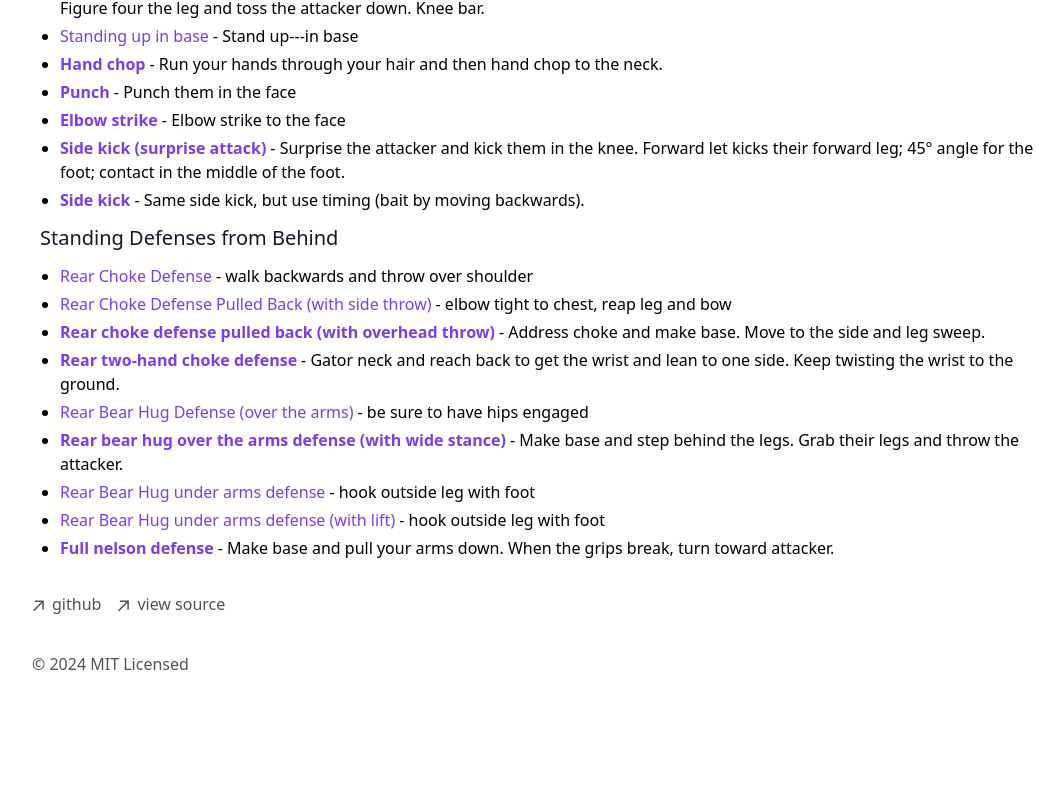
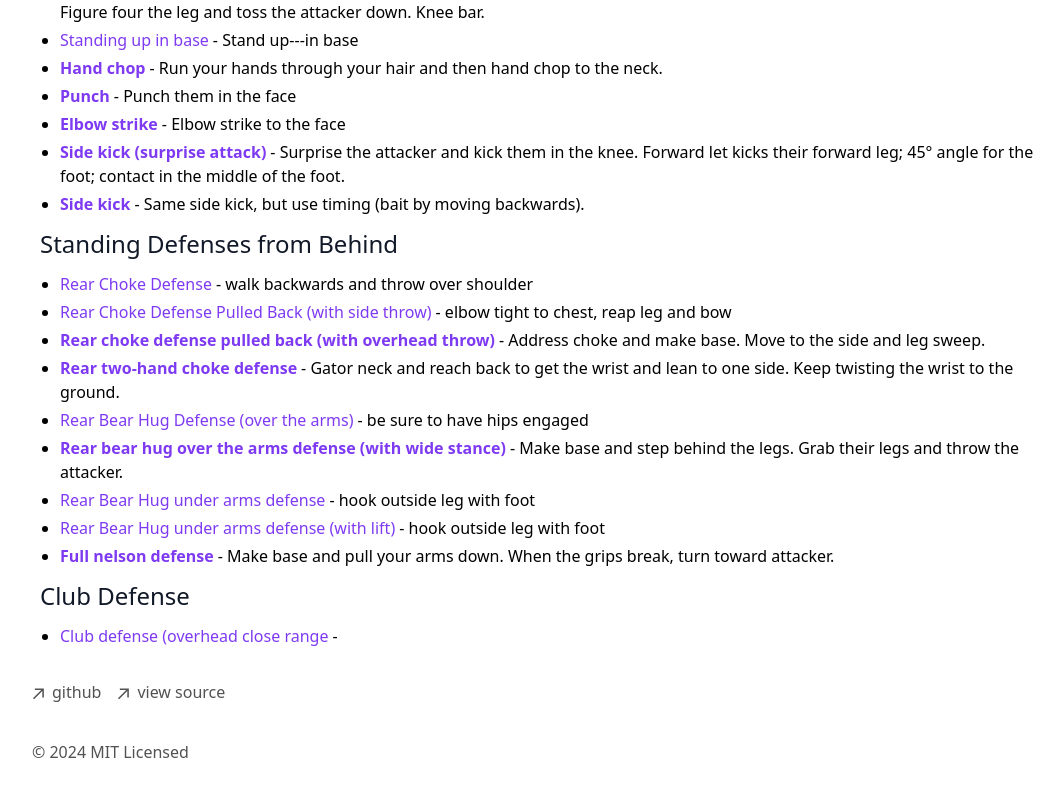
Before and after one commit to waynegraham/blue-to-purple, a React (Vite) app: page / in a window 1280 px wide. Shown: the part 1820-2616 px from the top of the page, without its empty margins (96-1160 px from the left). Before the commit the page ends 2560 px from the top, so only its background shows below. Built offline with nearby package versions, Linux system fonts and the light colour scheme.

Commit message:
Adds missing weapon defense

```diff
--- a/src/App.jsx
+++ b/src/App.jsx
@@ -58,7 +58,7 @@ function App() {
             move // Map through moves data
           ) => (
             <div key={move.label}>
-              <h2 className="my-3 text-xl text-gray-900 dark:text-gray-300">
+              <h2 className="my-3 text-2xl text-gray-900 dark:text-gray-300">
                 {move.label}
               </h2>
               <ul className="list-disc ps-5 mt-2 space-y-1 dark:text-gray-300">
@@ -72,9 +72,8 @@ function App() {
                         className="text-purple-600 dark:text-purple-300 hover:underline"
                       >
                         <span className={m.bold ? "font-bold" : ""}>
-                        {m.name}
-                    </span>
-
+                          {m.name}
+                        </span>
                       </a>
                       <span className="ml-1 dark:text-gray-300">
                         - {m.note}
--- a/src/components/Footer.jsx
+++ b/src/components/Footer.jsx
@@ -8,7 +8,6 @@ function Footer() {
       <ul
         className="font-sm mt-8 flex flex-col space-x-0 space-y-2 text-neutral-600 md:flex-row md:space-x-4 md:space-y-0 dark:text-neutral-300"
       >
-
         <li>
           <a
             className="flex items-center transition-all hover:text-neutral-800 dark:hover:text-neutral-100"
@@ -47,8 +46,7 @@ function Footer() {
                 fill="currentColor"
               ></path>
             </svg>
-            <p className="ml-2 h-7">view source</p></a
-          >
+            <p className="ml-2 h-7">view source</p></a>
         </li>
       </ul>
       <p className="mt-8 text-neutral-600 dark:text-neutral-300">
--- a/src/data/moves.json
+++ b/src/data/moves.json
@@ -5,34 +5,40 @@
       {
         "name": "Hip throw",
         "note": "From T-position, step foot between, swivel hips and then go farther out to get hips in.",
-        "youtube": "3XdoMTbPGkc?start=11"
+        "youtube": "3XdoMTbPGkc?start=11",
+        "group": "throws"
       },
       {
         "name": "Two-hand front choke defense (Bend at Hips)",
         "note": "Flex your neck; down and around the hands",
-        "youtube": "70l_wIaC7D4?start=21"
+        "youtube": "70l_wIaC7D4?start=21",
+        "group": "front choke"
       },
       {
         "name": "Two-Handed Lapel Grab Defense (with hip throw)",
         "note": "high grab to head and arm hip throw",
-        "youtube": "9QA0L4aOOKk?start=10"
+        "youtube": "9QA0L4aOOKk?start=10",
+        "group": "front choke"
       },
       {
         "name": "Two-hand front choke defense (with arm lock)",
         "note": "When grabbed by the neck, heart grip around wrist. Establish base and lean forward to secure the hand, twising it out to create tension. Step forward and under the arm and then behind the attacker. Finish in an arm lock.",
         "youtube": "C4_OsZPCnNc?start=6",
-        "bold": true
+        "bold": true,
+        "group": "front choke"
       },
       {
         "name": "Two-hand front choke defense (against a wall)",
         "note": "Reach behind and grab a wrist with on hand and at least one finger with the other. When you get one, grab the wrist with your free hand and pin against chest. Lean forward for the break.",
         "youtube": "mQuw_0jbGlk?start=7",
-        "bold": true
+        "bold": true,
+        "group": "front choke"
       },
       {
         "name": "Single Hand Front Choke Defense (against wall)",
         "note": "strike wrist, turn, elbow to head",
-        "youtube": "DFNbQsnY5G8?start=8"
+        "youtube": "DFNbQsnY5G8?start=8",
+        "group": "front choke"
       },
       {
         "name": "Wall-pin defense",
@@ -310,8 +316,18 @@
       {
         "name": "Full nelson defense",
         "note": "Make base and pull your arms down. When the grips break, turn toward attacker.",
-        "youtube": "Yid9svNqnE0",
+        "youtube": "Yid9svNqnE0?start=4",
         "bold": true
+      }
+    ]
+  },
+  {
+    "label": "Club Defense",
+    "moves": [
+      {
+        "name": "Club defense (overhead close range",
+        "note": "",
+        "youtube": "XXFY1J807gM?start=566"
       }
     ]
   }
```
